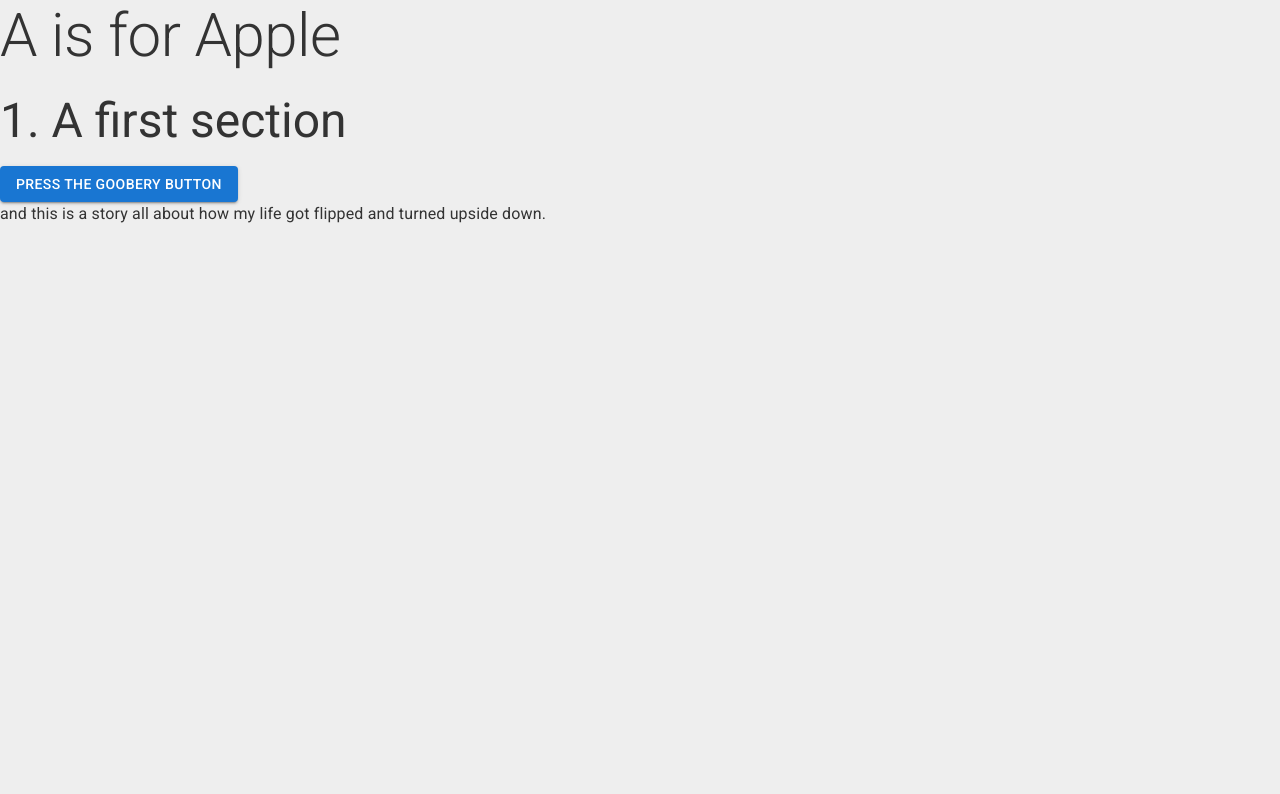
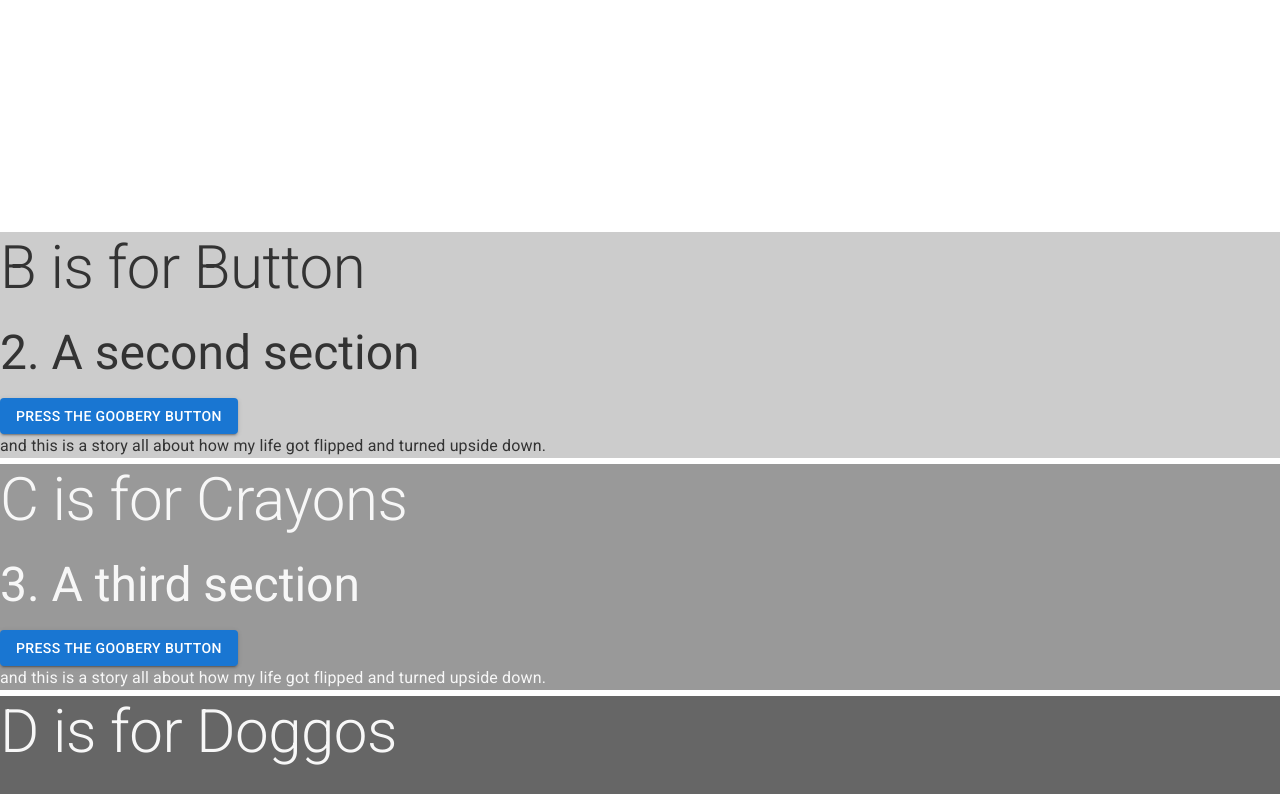
Before and after one commit to haddeeann/thehappycloud, a React (Create React App) app: page / in a window 1280 px wide. Shown: the top 794 px of the page. Built offline with nearby package versions, Linux system fonts and the light colour scheme.

Commit message:
adding green sock

```diff
--- a/src/views/Home/Home.module.css
+++ b/src/views/Home/Home.module.css
@@ -1,6 +1,4 @@
-.section {
-    height: 100vh;
-}
+
 
 .grayOne {
     background-color: var(--gray-scale-one);
--- a/src/views/Home/index.tsx
+++ b/src/views/Home/index.tsx
@@ -1,11 +1,21 @@
-import React from 'react';
+import React, { useRef, useEffect } from 'react';
 import { Button, Typography } from '@mui/material';
 import styles from './Home.module.css';
+import { gsap } from 'gsap';
 
 const Home = () => {
+    const sectionOneRef = useRef();
+    let sectionsAni = gsap.timeline();
+    useEffect(() => {
+        // @ts-nocheck
+        sectionsAni.to(sectionOneRef.current, {
+            opacity: 0,
+            duration: 2,
+        }, 1);
+    });
     return (
         <main>
-            <section className={`${styles.section} ${styles.grayOne}`}>
+            <section className={`${styles.section} ${styles.grayOne}`} ref={sectionOneRef}>
                 <Typography variant='h2' component='div' gutterBottom>
                     A is for Apple
                 </Typography>
--- a/tsconfig.json
+++ b/tsconfig.json
@@ -10,7 +10,7 @@
     "skipLibCheck": true,
     "esModuleInterop": true,
     "allowSyntheticDefaultImports": true,
-    "strict": true,
+    "strict": false,
     "forceConsistentCasingInFileNames": true,
     "noFallthroughCasesInSwitch": true,
     "module": "esnext",
```
